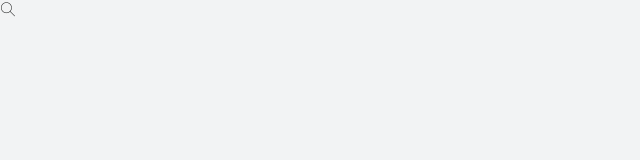
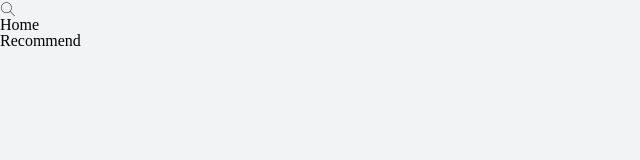
Before and after one commit to EricWong1994/cloud-music, a React (Create React App) app: page /#/recommend in a window 1280 px wide. Shown: the top 160 px of the page, without its empty margins (0-640 px from the left). Built offline with nearby package versions, Linux system fonts and the light colour scheme.

Commit message:
feat: add routes

```diff
--- a/package.json
+++ b/package.json
@@ -8,6 +8,9 @@
     "@testing-library/user-event": "^13.5.0",
     "react": "^18.2.0",
     "react-dom": "^18.2.0",
+    "react-router": "^5.3.4",
+    "react-router-config": "^5.1.1",
+    "react-router-dom": "^5.3.4",
     "react-scripts": "5.0.1",
     "styled-components": "^5.3.6",
     "web-vitals": "^2.1.4"
--- a/src/App.js
+++ b/src/App.js
@@ -1,14 +1,18 @@
 import React from 'react';
+import { renderRoutes } from 'react-router-config';//renderRoutes 读取路由配置转化为 Route 标签、
+import { HashRouter } from 'react-router-dom';
 import { IconStyle } from './assets/iconfont/iconfont';
 import { GlobalStyle } from './style';
+import routes from './routes/index.js';
 
 function App () {
   return (
-    <div className="App">
+    <HashRouter>
       <GlobalStyle></GlobalStyle>
       <IconStyle></IconStyle>
       <i className="iconfont">&#xe62b;</i>
-    </div>
+      {renderRoutes(routes)}
+    </HashRouter>
   );
 }
 
--- /dev/null
+++ b/src/application/Home/index.js
@@ -0,0 +1,13 @@
+import React from 'react';
+import { renderRoutes } from 'react-router-config'
+
+function Home (props) {
+  const { route } = props;
+  console.log('route: ', route);
+  return <div>
+    <div>Home</div>
+    {renderRoutes(route.routes)}
+  </div>;
+}
+
+export default React.memo(Home);
--- /dev/null
+++ b/src/application/Rank/index.js
@@ -0,0 +1,10 @@
+/**
+ * http://localhost:3000/#/rank
+ */
+import React from 'react';
+
+function Rank () {
+  return <div>Rank</div>;
+}
+
+export default React.memo(Rank);
--- /dev/null
+++ b/src/application/Recommend/index.js
@@ -0,0 +1,10 @@
+/**
+ * http://localhost:3000/#/recommend
+ */
+import React from 'react';
+
+function Recommend () {
+  return <div>Recommend</div>;
+}
+
+export default React.memo(Recommend);
--- /dev/null
+++ b/src/application/Singers/index.js
@@ -0,0 +1,10 @@
+/**
+ * http://localhost:3000/#/singers
+ */
+import React from 'react';
+
+function Singers () {
+  return <div>Singers</div>;
+}
+
+export default React.memo(Singers);
--- a/src/index.js
+++ b/src/index.js
@@ -8,7 +8,3 @@ root.render(
     <App />
   </React.StrictMode>
 );
-
-// If you want to start measuring performance in your app, pass a function
-// to log results (for example: reportWebVitals(console.log))
-// or send to an analytics endpoint. Learn more: https://bit.ly/CRA-vitals
--- /dev/null
+++ b/src/routes/index.js
@@ -0,0 +1,35 @@
+import { Redirect } from "react-router-dom";
+import Home from '../application/Home'
+import Recommend from '../application/Recommend'
+import Singers from '../application/Singers'
+import Rank from '../application/Rank'
+
+const route = [
+  {
+    path: '/',
+    component: Home,
+    routes: [
+      {
+        path: '/',
+        exact: true,
+        render: () => (
+          <Redirect to={'/recommend'} />
+        )
+      },
+      {
+        path: "/recommend",
+        component: Recommend
+      },
+      {
+        path: "/singers",
+        component: Singers
+      },
+      {
+        path: "/rank",
+        component: Rank
+      }
+    ]
+  },
+]
+
+export default route
```
Also changed, not shown: src/setupTests.js (deleted, +0 -5 lines), 2 other files (tests, documents, lock files or other folders).
